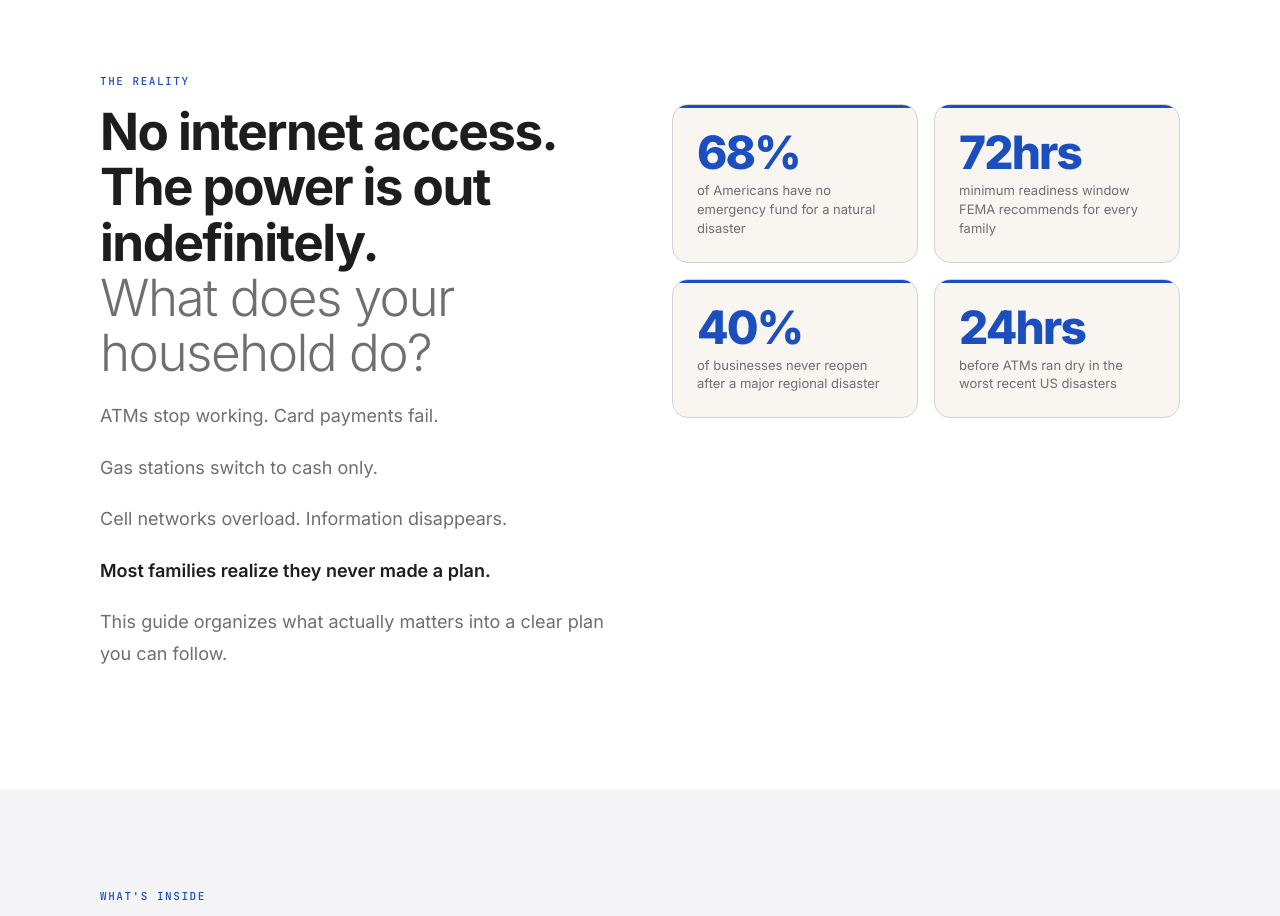
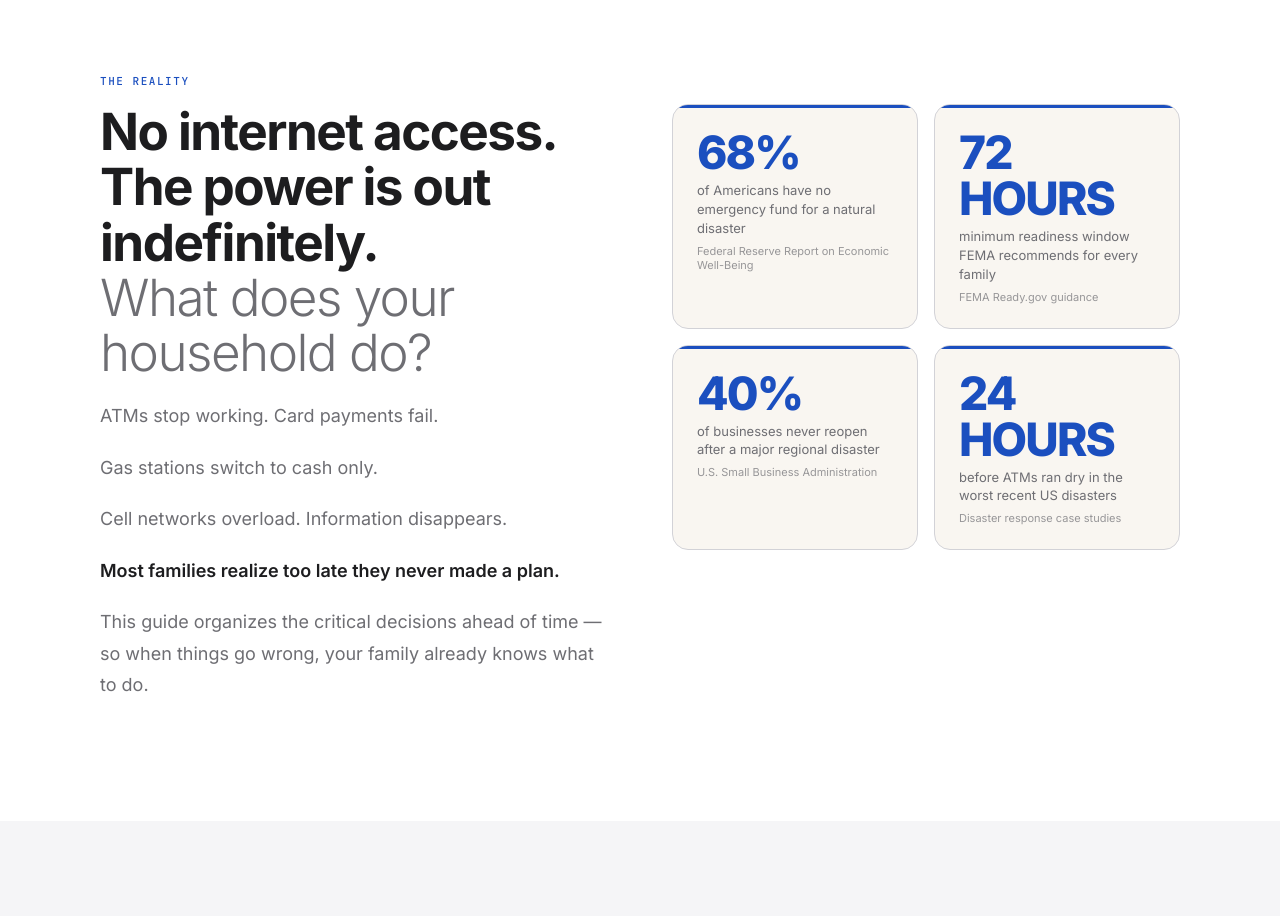
Before and after one commit to kmotley1/family-emergency-preparedness-guide, a plain HTML site: page index.html in a window 1280 px wide. Shown: the part 880-1796 px from the top of the page. Drawn offline with Linux system fonts and the light colour scheme.

Commit message:
Card changes_subtext

```diff
--- a/index.html
+++ b/index.html
@@ -415,6 +415,13 @@
       font-size: 13px;
       color: var(--gray);
       line-height: 1.45;
+    }
+
+    .stat-source {
+      font-size: 11px;
+      color: var(--gray);
+      opacity: 0.7;
+      margin-top: 6px;
     }
 
     /* INSIDE */
@@ -983,8 +990,10 @@
           <p>ATMs stop working. Card payments fail.</p>
           <p>Gas stations switch to cash only.</p>
           <p>Cell networks overload. Information disappears.</p>
-          <p><strong>Most families realize they never made a plan.</strong></p>
-          <p>This guide organizes what actually matters into a clear plan you can follow.</p>
+
+          <p><strong>Most families realize too late they never made a plan.</strong></p>
+
+          <p>This guide organizes the critical decisions ahead of time — so when things go wrong, your family already knows what to do.</p>
         </div>
 
       </div>
@@ -995,21 +1004,25 @@
         <div class="stat-card">
           <div class="stat-number">68%</div>
           <div class="stat-label">of Americans have no emergency fund for a natural disaster</div>
+          <div class="stat-source">Federal Reserve Report on Economic Well-Being</div>
         </div>
 
         <div class="stat-card">
-          <div class="stat-number">72hrs</div>
+          <div class="stat-number">72 HOURS</div>
           <div class="stat-label">minimum readiness window FEMA recommends for every family</div>
+          <div class="stat-source">FEMA Ready.gov guidance</div>
         </div>
 
         <div class="stat-card">
           <div class="stat-number">40%</div>
           <div class="stat-label">of businesses never reopen after a major regional disaster</div>
+          <div class="stat-source">U.S. Small Business Administration</div>
         </div>
 
         <div class="stat-card">
-          <div class="stat-number">24hrs</div>
+          <div class="stat-number">24 HOURS</div>
           <div class="stat-label">before ATMs ran dry in the worst recent US disasters</div>
+          <div class="stat-source">Disaster response case studies</div>
         </div>
 
       </div>
```
